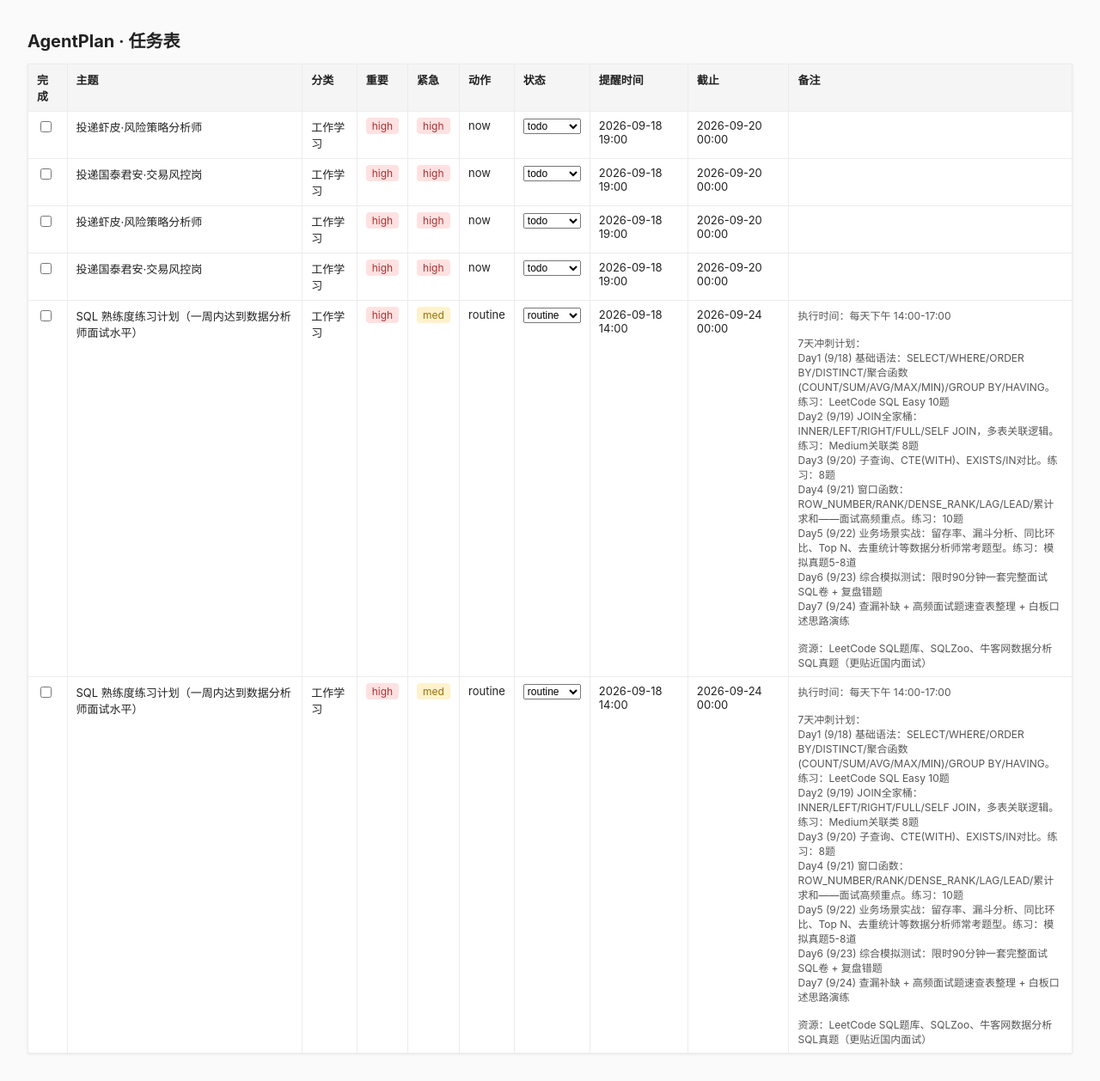
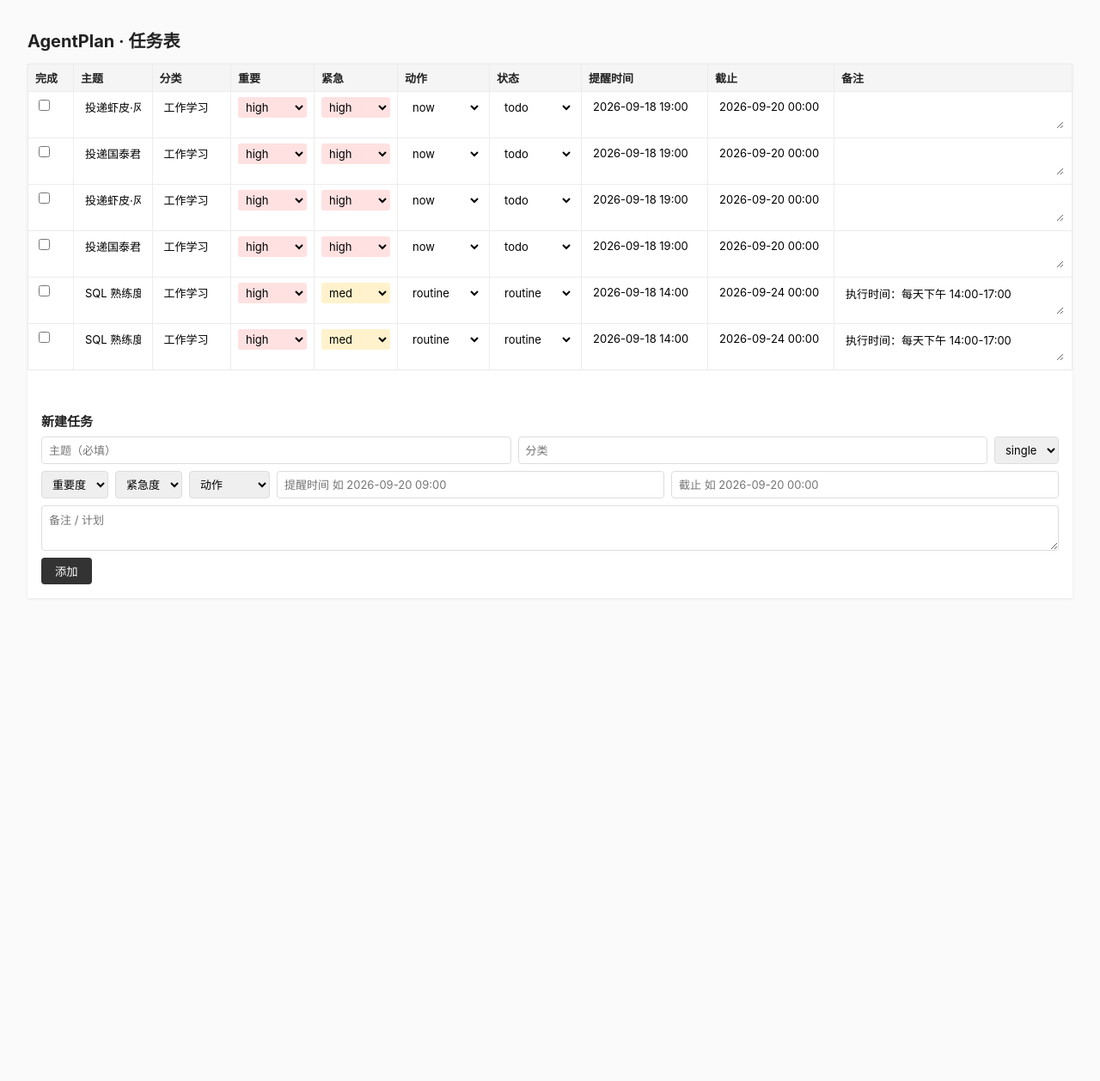
Before and after one commit to bellading/Agent-Plan, a Flask app: page / in a window 1280 px wide. Shown: the whole page at 86% size. After the commit the page ends 680 px from the top, so only its background shows below. Run offline with Flask 3, Linux system fonts and the light colour scheme; data comes from the database, SQL or seed files in the repository.

Commit message:
Make table page fully editable and support creating tasks
Every field (title, category, importance, urgency, action, status,
remind_at, deadline, notes) is now editable inline instead of only
status via dropdown, and a form at the bottom of the page lets you
add a new task by hand (before the bot/LLM intake exists).

Backend: added POST /api/tasks, and both create/update now catch
sqlite3.IntegrityError from the CHECK constraints and return 400
instead of a raw 500, since this endpoint takes arbitrary JSON.

Verified end-to-end: inline edit of importance/urgency/notes,
new-task creation, missing-title rejection, invalid-enum rejection
(confirmed it doesn't partially apply), and that title/notes are
HTML-escaped on render (quote breakout and <script> both neutralized).

Co-Authored-By: Claude Sonnet 5 <noreply@anthropic.com>
Claude-Session: https://claude.ai/code/session_01M6N8mGhwBxjK6jvJcvFW8k

```diff
--- a/app.py
+++ b/app.py
@@ -36,6 +36,44 @@ def list_tasks():
     return jsonify([dict(row) for row in rows])
 
 
+@app.route("/api/tasks", methods=["POST"])
+def create_task():
+    data = request.get_json(force=True) or {}
+    title = (data.get("title") or "").strip()
+    if not title:
+        return jsonify({"error": "title is required"}), 400
+
+    task_type = data.get("type") or "single"
+    if task_type not in ("single", "goal"):
+        return jsonify({"error": "type must be 'single' or 'goal'"}), 400
+
+    fields = {
+        "title": title,
+        "notes": data.get("notes") or "",
+        "category": data.get("category") or "",
+        "type": task_type,
+        "importance": data.get("importance") or None,
+        "urgency": data.get("urgency") or None,
+        "action": data.get("action") or None,
+        "remind_at": data.get("remind_at") or None,
+        "deadline": data.get("deadline") or None,
+    }
+    columns = ", ".join(fields)
+    placeholders = ", ".join("?" for _ in fields)
+    conn = get_conn()
+    try:
+        cur = conn.execute(
+            f"INSERT INTO tasks ({columns}) VALUES ({placeholders})", list(fields.values())
+        )
+        conn.commit()
+        new_id = cur.lastrowid
+    except sqlite3.IntegrityError as exc:
+        return jsonify({"error": str(exc)}), 400
+    finally:
+        conn.close()
+    return jsonify({"ok": True, "id": new_id}), 201
+
+
 @app.route("/api/tasks/<int:task_id>", methods=["PATCH"])
 def update_task(task_id):
     data = request.get_json(force=True) or {}
@@ -50,9 +88,13 @@ def update_task(task_id):
 
     set_clause = ", ".join(f"{k} = ?" for k in fields)
     conn = get_conn()
-    conn.execute(f"UPDATE tasks SET {set_clause} WHERE id = ?", [*fields.values(), task_id])
-    conn.commit()
-    conn.close()
+    try:
+        conn.execute(f"UPDATE tasks SET {set_clause} WHERE id = ?", [*fields.values(), task_id])
+        conn.commit()
+    except sqlite3.IntegrityError as exc:
+        return jsonify({"error": str(exc)}), 400
+    finally:
+        conn.close()
     return jsonify({"ok": True})
 
 
--- a/templates/index.html
+++ b/templates/index.html
@@ -7,16 +7,33 @@
 <style>
   body { font-family: -apple-system, "PingFang SC", sans-serif; margin: 2rem; background: #fafafa; color: #222; }
   h1 { font-size: 20px; }
+  h2 { font-size: 15px; margin: 2rem 0 0.5rem; }
   table { width: 100%; border-collapse: collapse; background: white; box-shadow: 0 1px 3px rgba(0,0,0,0.08); }
-  th, td { border: 1px solid #ececec; padding: 8px 10px; text-align: left; font-size: 13px; vertical-align: top; }
+  th, td { border: 1px solid #ececec; padding: 6px 8px; text-align: left; font-size: 13px; vertical-align: top; }
   th { background: #f5f5f5; }
-  tr.done td { opacity: 0.5; text-decoration: line-through; }
-  .badge { padding: 2px 7px; border-radius: 4px; font-size: 12px; white-space: nowrap; }
-  .high { background: #ffe1e1; color: #a33; }
-  .med { background: #fff2cc; color: #96700a; }
-  .low { background: #e3f3e6; color: #2a7d3c; }
-  .notes-cell { max-width: 320px; white-space: pre-wrap; font-size: 12px; color: #555; }
-  select { font-size: 12px; }
+  tr.done td { opacity: 0.5; }
+  tr.done .field-input, tr.done .field-textarea { text-decoration: line-through; }
+  .field-input, .field-select, .field-textarea {
+    width: 100%; box-sizing: border-box; border: 1px solid transparent; background: transparent;
+    font-size: 13px; font-family: inherit; padding: 2px 4px; border-radius: 3px;
+  }
+  .field-input:hover, .field-select:hover, .field-textarea:hover,
+  .field-input:focus, .field-select:focus, .field-textarea:focus {
+    border-color: #d5d5d5; background: #fcfcfc;
+  }
+  .field-textarea { resize: vertical; min-height: 2.4em; }
+  select.high { background-color: #ffe1e1; }
+  select.med { background-color: #fff2cc; }
+  select.low { background-color: #e3f3e6; }
+  .new-task-form { background: white; padding: 1rem; box-shadow: 0 1px 3px rgba(0,0,0,0.08); }
+  .new-task-form .row { display: flex; flex-wrap: wrap; gap: 8px; margin-bottom: 8px; }
+  .new-task-form input, .new-task-form select, .new-task-form textarea {
+    padding: 6px 8px; font-size: 13px; border: 1px solid #ddd; border-radius: 4px; font-family: inherit;
+  }
+  .new-task-form input[type=text] { flex: 1; min-width: 140px; }
+  .new-task-form textarea { width: 100%; min-height: 3em; }
+  .new-task-form button { padding: 6px 16px; border: none; border-radius: 4px; background: #333; color: white; cursor: pointer; }
+  .new-task-form button:hover { background: #111; }
 </style>
 </head>
 <body>
@@ -24,19 +41,54 @@
 <table>
   <thead>
     <tr>
-      <th>完成</th><th>主题</th><th>分类</th><th>重要</th><th>紧急</th>
-      <th>动作</th><th>状态</th><th>提醒时间</th><th>截止</th><th>备注</th>
+      <th style="width:36px">完成</th><th>主题</th><th>分类</th><th style="width:80px">重要</th>
+      <th style="width:80px">紧急</th><th style="width:90px">动作</th><th style="width:90px">状态</th>
+      <th style="width:130px">提醒时间</th><th style="width:130px">截止</th><th style="width:260px">备注</th>
     </tr>
   </thead>
   <tbody id="task-body"></tbody>
 </table>
 
+<div class="new-task-form">
+  <h2>新建任务</h2>
+  <div class="row">
+    <input id="new-title" type="text" placeholder="主题（必填）">
+    <input id="new-category" type="text" placeholder="分类">
+    <select id="new-type">
+      <option value="single">single</option>
+      <option value="goal">goal</option>
+    </select>
+  </div>
+  <div class="row">
+    <select id="new-importance"><option value="">重要度</option><option value="high">high</option><option value="med">med</option><option value="low">low</option></select>
+    <select id="new-urgency"><option value="">紧急度</option><option value="high">high</option><option value="med">med</option><option value="low">low</option></select>
+    <select id="new-action"><option value="">动作</option><option value="now">now</option><option value="schedule">schedule</option><option value="routine">routine</option><option value="drop">drop</option></select>
+    <input id="new-remind_at" type="text" placeholder="提醒时间 如 2026-09-20 09:00">
+    <input id="new-deadline" type="text" placeholder="截止 如 2026-09-20 00:00">
+  </div>
+  <div class="row">
+    <textarea id="new-notes" placeholder="备注 / 计划"></textarea>
+  </div>
+  <button id="add-task-btn">添加</button>
+</div>
+
 <script>
+const LEVELS = ['', 'high', 'med', 'low'];
+const ACTIONS = ['', 'now', 'schedule', 'routine', 'drop'];
 const STATUSES = ['todo', 'doing', 'done', 'missed', 'routine', 'dropped'];
 
-function badge(level) {
-  if (!level) return '';
-  return `<span class="badge ${level}">${level}</span>`;
+function esc(v) {
+  return (v ?? '').toString()
+    .replaceAll('&', '&amp;').replaceAll('<', '&lt;')
+    .replaceAll('>', '&gt;').replaceAll('"', '&quot;');
+}
+
+function options(values, current) {
+  return values.map(v => `<option value="${v}" ${v === (current ?? '') ? 'selected' : ''}>${v || '—'}</option>`).join('');
+}
+
+function levelSelect(field, current) {
+  return `<select class="field-select ${current ?? ''}" data-field="${field}">${options(LEVELS, current)}</select>`;
 }
 
 async function loadTasks() {
@@ -47,43 +99,89 @@ async function loadTasks() {
 
   for (const t of tasks) {
     const tr = document.createElement('tr');
+    tr.dataset.id = t.id;
     if (t.status === 'done') tr.classList.add('done');
 
-    const statusOptions = STATUSES
-      .map(s => `<option value="${s}" ${s === t.status ? 'selected' : ''}>${s}</option>`)
-      .join('');
-
     tr.innerHTML = `
-      <td><input type="checkbox" class="done-check" data-id="${t.id}" ${t.status === 'done' ? 'checked' : ''}></td>
-      <td>${t.title ?? ''}</td>
-      <td>${t.category ?? ''}</td>
-      <td>${badge(t.importance)}</td>
-      <td>${badge(t.urgency)}</td>
-      <td>${t.action ?? ''}</td>
-      <td><select class="status-select" data-id="${t.id}">${statusOptions}</select></td>
-      <td>${t.remind_at ?? ''}</td>
-      <td>${t.deadline ?? ''}</td>
-      <td class="notes-cell">${t.notes ?? ''}</td>
+      <td><input type="checkbox" class="done-check" ${t.status === 'done' ? 'checked' : ''}></td>
+      <td><input type="text" class="field-input" data-field="title" value="${esc(t.title)}"></td>
+      <td><input type="text" class="field-input" data-field="category" value="${esc(t.category)}"></td>
+      <td>${levelSelect('importance', t.importance)}</td>
+      <td>${levelSelect('urgency', t.urgency)}</td>
+      <td><select class="field-select" data-field="action">${options(ACTIONS, t.action)}</select></td>
+      <td><select class="field-select" data-field="status">${options(STATUSES, t.status)}</select></td>
+      <td><input type="text" class="field-input" data-field="remind_at" value="${esc(t.remind_at)}"></td>
+      <td><input type="text" class="field-input" data-field="deadline" value="${esc(t.deadline)}"></td>
+      <td><textarea class="field-textarea" data-field="notes">${esc(t.notes)}</textarea></td>
     `;
     body.appendChild(tr);
   }
-
-  document.querySelectorAll('.done-check').forEach(cb => {
-    cb.addEventListener('change', e => patchTask(e.target.dataset.id, { status: e.target.checked ? 'done' : 'todo' }));
-  });
-  document.querySelectorAll('.status-select').forEach(sel => {
-    sel.addEventListener('change', e => patchTask(e.target.dataset.id, { status: e.target.value }));
-  });
 }
 
 async function patchTask(id, fields) {
-  await fetch(`/api/tasks/${id}`, {
+  const res = await fetch(`/api/tasks/${id}`, {
     method: 'PATCH',
     headers: { 'Content-Type': 'application/json' },
     body: JSON.stringify(fields),
   });
+  if (!res.ok) {
+    const err = await res.json().catch(() => ({}));
+    alert(err.error || '保存失败');
+  }
   loadTasks();
 }
+
+document.getElementById('task-body').addEventListener('change', e => {
+  const el = e.target;
+  const id = el.closest('tr')?.dataset.id;
+  if (!id) return;
+  if (el.classList.contains('done-check')) {
+    patchTask(id, { status: el.checked ? 'done' : 'todo' });
+  } else if (el.classList.contains('field-select')) {
+    el.className = `field-select ${el.dataset.field === 'importance' || el.dataset.field === 'urgency' ? el.value : ''}`.trim();
+    patchTask(id, { [el.dataset.field]: el.value || null });
+  }
+});
+
+document.getElementById('task-body').addEventListener('focusout', e => {
+  const el = e.target;
+  if (!(el.classList.contains('field-input') || el.classList.contains('field-textarea'))) return;
+  const id = el.closest('tr')?.dataset.id;
+  if (!id) return;
+  patchTask(id, { [el.dataset.field]: el.value });
+});
+
+document.getElementById('add-task-btn').addEventListener('click', async () => {
+  const title = document.getElementById('new-title').value.trim();
+  if (!title) { alert('主题不能为空'); return; }
+
+  const payload = {
+    title,
+    category: document.getElementById('new-category').value,
+    type: document.getElementById('new-type').value,
+    importance: document.getElementById('new-importance').value || null,
+    urgency: document.getElementById('new-urgency').value || null,
+    action: document.getElementById('new-action').value || null,
+    remind_at: document.getElementById('new-remind_at').value || null,
+    deadline: document.getElementById('new-deadline').value || null,
+    notes: document.getElementById('new-notes').value,
+  };
+
+  const res = await fetch('/api/tasks', {
+    method: 'POST',
+    headers: { 'Content-Type': 'application/json' },
+    body: JSON.stringify(payload),
+  });
+
+  if (res.ok) {
+    ['new-title', 'new-category', 'new-remind_at', 'new-deadline', 'new-notes'].forEach(id => document.getElementById(id).value = '');
+    ['new-importance', 'new-urgency', 'new-action'].forEach(id => document.getElementById(id).value = '');
+    loadTasks();
+  } else {
+    const err = await res.json().catch(() => ({}));
+    alert(err.error || '添加失败');
+  }
+});
 
 loadTasks();
 </script>
```
